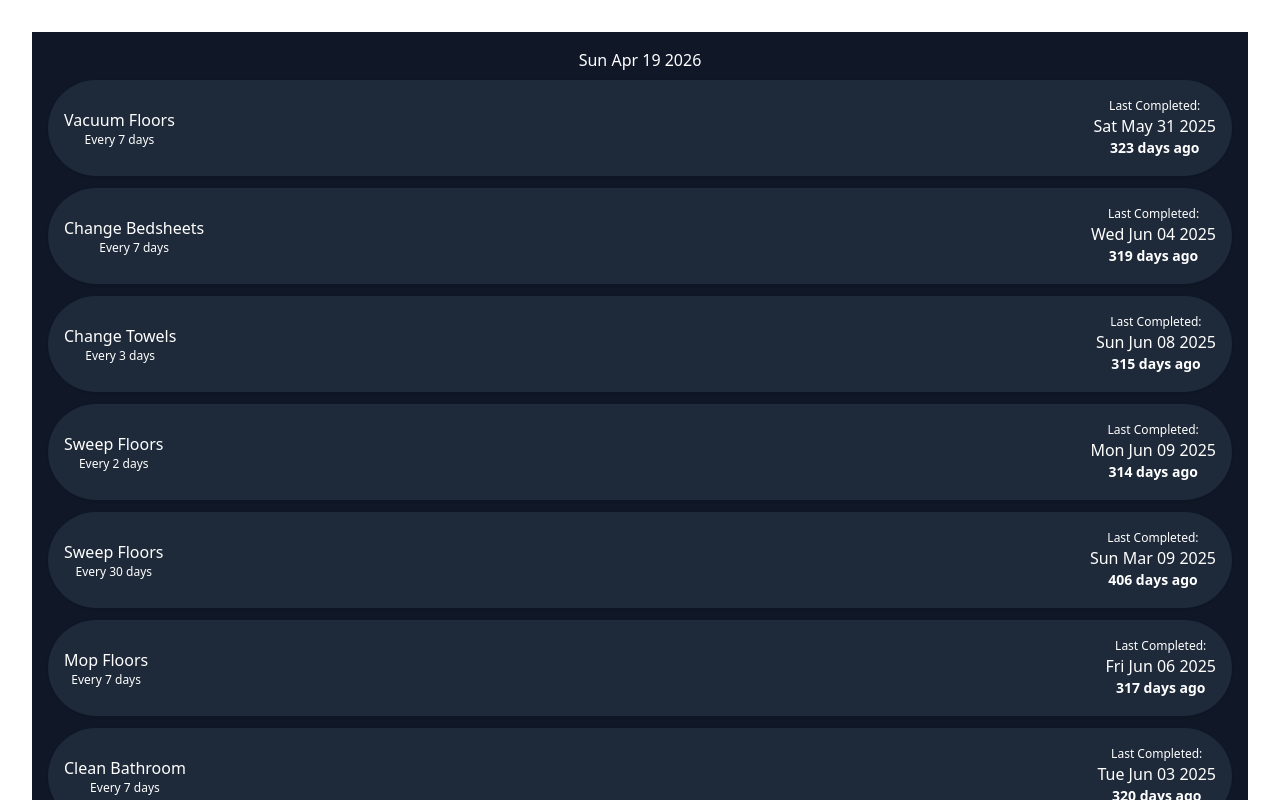
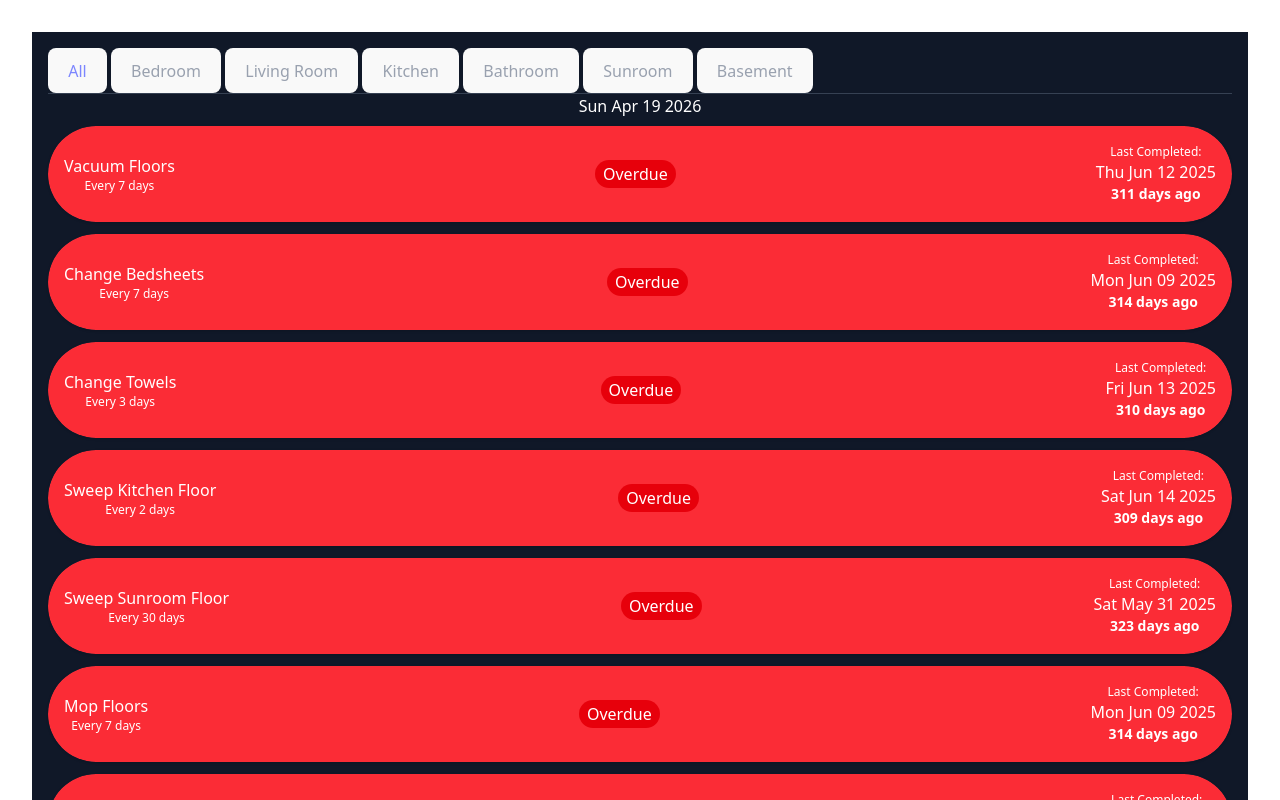
Before and after one commit to 4IRL/chores4irl, a React (Vite) app in the folder frontend/: page / in a window 1280 px wide. Shown: the top 800 px of the page. Built offline with nearby package versions, Linux system fonts and the light colour scheme.

Commit message:
Got distracted from sort and focused on category tabbing, oops. Currently, inappropriately, requires two clicks to filter

```diff
--- a/frontend/src/App.tsx
+++ b/frontend/src/App.tsx
@@ -1,28 +1,31 @@
 import { useEffect, useState } from 'react';
-import { differenceInDays } from 'date-fns';
+import { addDays, differenceInDays } from 'date-fns';
 
 import ChoreList from './components/ChoreList';
 import AddChoreButton from './components/AddChoreButton';
+import NavBar from './components/NavBar';
 
-import { data } from './assets/database';
+import { choreData } from './assets/database';
 
 import type { Chore } from '@customTypes/SharedTypes';
+import { data } from 'autoprefixer';
 
 
 function App() {
 
+  const database = choreData as Chore[];
   const today: Date = new Date();
 
   // Extract unique categories from data
   const uniqueCategories = Array.from(
-    new Set(data.flatMap(chore => chore.category.map(cat => cat.trim())))
+    new Set(database.flatMap(chore => chore.category.map(cat => cat.trim())))
   );
 
   // State Variables
   //
   // Sample data, TODO: pull from Express
   // const [chores, setChores] = useState<Chore[]>([]);
-  const [chores, setChores] = useState(data);
+  const [chores, setChores] = useState(database);
   // Simulation of days passing
   const [day, setDay] = useState(today);
   // State for selected category, default to first unique category
@@ -31,46 +34,19 @@ function App() {
   // Simulate time passage (only for demo purposes)
   useEffect(() => {
     const timer = setTimeout(() => {
-      const nextDate = new Date(day.getDate() + 1);
+      const nextDate = addDays(day, 1);
       setDay(nextDate);
 
-      // const incrementedTasks = chores.map(chore => {
-      //   const newDaysSince = chore.daysSince + 1;
-      //   const newProgress = Math.min((newDaysSince / chore.frequency) * 100, 100);
-      //   return { ...chore, daysSince: newDaysSince, progress: newProgress };
-      // })
-      // const orderedTasks = sortChores(incrementedTasks)
-
-      // setChores(orderedTasks);
-      setChores(
-        sortChores(
-          chores.map(chore => {
-            const newDaysSince = differenceInDays(nextDate, chore.dateLastCompleted);
-            const newProgress = Math.min((newDaysSince / chore.frequency) * 100, 100);
-            return { ...chore, progress: newProgress };
-          })
-        )
-      );
+      setChores(sortChores(chores));
     }, 30000);
 
     return () => clearTimeout(timer);
   }, [chores]);
 
-  // Reset chore timer
-  const resetTask = (id: number) => {
-    setChores(
-      sortChores(
-        chores.map(chore => (
-          chore.id === id ? { ...chore, dateLastCompleted: day, progress: 0 } : chore
-        ))
-      )
-    );
-  };
-
-  function getChorePriority(chore: Chore, alpha: number): number {
+  function getChorePriority(chore: Chore, maxDuration: number, maxDaysSince: number, alpha: number): number {
     // Normalize both fields to the same scale (e.g., 0 to 1)
-    const normalizedDuration = chore.duration;
-    const normalizedDaysSince = differenceInDays(new Date(day), chore.dateLastCompleted);
+    const normalizedDuration: number = chore.duration / maxDuration;
+    const normalizedDaysSince: number = differenceInDays(day, chore.dateLastCompleted) / maxDaysSince;
 
     // Lower score = higher priority
     // alpha is the weight for duration, (1-alpha) for daysSince
@@ -78,20 +54,50 @@ function App() {
   }
 
   function sortChores(chores: Chore[], alpha = 0.7): Chore[] {
+    const choreDurations: number[] = chores.map(chore => chore.duration);
+    const maxDuration: number = Math.max(...choreDurations);
+
+    const choreDaysSince: number[] = chores.map(chore => differenceInDays(day, chore.dateLastCompleted));
+    const maxDaysSince: number = Math.max(...choreDaysSince);
+
+
     return chores.slice().sort((a, b) => {
-      const aScore = getChorePriority(a, alpha);
-      const bScore = getChorePriority(b, alpha);
+      const aScore = getChorePriority(a, maxDuration, maxDaysSince, alpha);
+      const bScore = getChorePriority(b, maxDuration, maxDaysSince, alpha);
       return aScore - bScore;
     });
   }
+
   // Sorts chores by lastAssigned date value in Meal Object. TODO: update `...chores` with database input
   const sortedTasks = [...chores].sort((a, b) => {
     return new Date(a.duration).getDate() / (1 + new Date(b.dateLastCompleted).getDate());
   });
 
+  // Filter chores by chore.category
+  const filteredTasks = database.filter(chore => chore.category.includes(selectedCategory) || selectedCategory === 'all');
+  const handleFilterChange = (category: string) => {
+    console.log(`Filtering by category: ${category}`);
+    setSelectedCategory(category);
+    setChores(filteredTasks);
+    console.log({chores});
+  }
+
+  // Reset chore timer
+  // const resetTask = () => {
+  //   setChores(
+  //     sortChores(
+  //       chores.map(chore => (
+  //         chore.id === id ? { ...chore, dateLastCompleted: day, progress: 0 } : chore
+  //       ))
+  //     )
+  //   );
+  // };
+
   return (
     <div className="App">
       <div className="mx-auto p-4 bg-gray-900 min-h-screen">
+
+        <NavBar categories={uniqueCategories} selectedCategory={selectedCategory} onClick={handleFilterChange} />
 
         {/* Hidden simulation status for debugging */}
         <div className="text-s text-white mb-2">
@@ -101,7 +107,9 @@ function App() {
         {/* Task list */}
         <ChoreList
           chores={chores}
-          onClick={resetTask} />
+          today={day}
+        // onClick={resetTask}
+        />
 
         {/* Add Task button */}
         <div className="mt-6 flex justify-center">
--- a/frontend/src/assets/database.ts
+++ b/frontend/src/assets/database.ts
@@ -1,12 +1,12 @@
 import type { Chore } from '@customTypes/SharedTypes';
 
 // Sample data, TODO: pull from Express
-export const data: Chore[] = [
+export const choreData: Chore[] = [
     {
         id: 1,
         name: 'Vacuum Floors',
         category: ['Bedroom', 'Living Room', 'Kitchen'],
-        dateLastCompleted: new Date("2025-05-31"),
+        dateLastCompleted: new Date("2025-06-12"),
         duration: 20,
         frequency: 7,
         hidden: false,
@@ -14,8 +14,8 @@ export const data: Chore[] = [
     {
         id: 2,
         name: 'Change Bedsheets',
-        category: ['bedroom'],
-        dateLastCompleted: new Date("2025-06-04"),
+        category: ['Bedroom'],
+        dateLastCompleted: new Date("2025-06-09"),
         duration: 10,
         frequency: 7,
         hidden: false,
@@ -24,25 +24,25 @@ export const data: Chore[] = [
         id: 3,
         name: 'Change Towels',
         category: ['Bathroom'],
-        dateLastCompleted: new Date("2025-06-08"),
+        dateLastCompleted: new Date("2025-06-13"),
         duration: 2,
         frequency: 3,
         hidden: false,
     },
     {
         id: 4,
-        name: 'Sweep Floors',
+        name: 'Sweep Kitchen Floor',
         category: ['Kitchen'],
-        dateLastCompleted: new Date("2025-06-09"),
+        dateLastCompleted: new Date("2025-06-14"),
         duration: 3,
         frequency: 2,
         hidden: false,
     },
     {
         id: 5,
-        name: 'Sweep Floors',
+        name: 'Sweep Sunroom Floor',
         category: ['Sunroom'],
-        dateLastCompleted: new Date("2025-03-09"),
+        dateLastCompleted: new Date("2025-05-31"),
         duration: 7,
         frequency: 30,
         hidden: false,
@@ -51,7 +51,7 @@ export const data: Chore[] = [
         id: 6,
         name: 'Mop Floors',
         category: ['Kitchen'],
-        dateLastCompleted: new Date("2025-06-06"),
+        dateLastCompleted: new Date("2025-06-09"),
         duration: 45,
         frequency: 7,
         hidden: false,
@@ -60,7 +60,7 @@ export const data: Chore[] = [
         id: 7,
         name: 'Clean Bathroom',
         category: ['Bathroom'],
-        dateLastCompleted: new Date("2025-06-03"),
+        dateLastCompleted: new Date("2025-06-10"),
         duration: 60,
         frequency: 7,
         hidden: false,
--- a/frontend/src/components/ChoreList.tsx
+++ b/frontend/src/components/ChoreList.tsx
@@ -4,17 +4,19 @@ import ChoreTimerBar from './ChoreTimerBar';
 
 type ChoreListProps = {
   chores: Chore[];
-  onClick: (id: number) => void;
+  today: Date;
+  // onClick: (id: number) => void;
 };
 
-const ChoreList = ({ chores, onClick }: ChoreListProps) => {
+const ChoreList = ({ chores, today }: ChoreListProps) => {
   return (
     <div className="space-y-3">
       {chores.map(chore => (
         <div key={chore.id}>
           <ChoreTimerBar
             chore={chore}
-            onClick={onClick}
+            today={today}
+            // onClick={onClick}
           />
         </div>
       ))}
--- a/frontend/src/components/ChoreTimerBar.tsx
+++ b/frontend/src/components/ChoreTimerBar.tsx
@@ -1,14 +1,24 @@
-import { useMemo } from 'react';
+import { useMemo, useState } from 'react';
 import { differenceInDays } from 'date-fns';
 
 import type { Chore } from '@customTypes/SharedTypes';
 
 type ChoreTimerBarProps = {
   chore: Chore;
-  onClick: (id: number) => void;
+  today: Date;
+  // onClick: (id: number) => void;
 };
 
-const ChoreTimerBar = ({ chore, onClick }: ChoreTimerBarProps) => {
+const ChoreTimerBar = ({ chore, today }: ChoreTimerBarProps) => {
+  // Simulation of days passing
+  const [dateLastCompleted, setDateLastCompleted] = useState(chore.dateLastCompleted);
+
+  const daysSince = useMemo(() => {
+    return differenceInDays(today, dateLastCompleted);
+  }, [today, dateLastCompleted]);
+
+  const progress = Math.min(daysSince / chore.frequency, 1) * 100;
+
   // Get progress bar color based on percentage (always 50% transparent)
   const getProgressColor = (percentage: number) => {
     if (percentage < 50) return 'bg-green-500 bg-opacity-50';
@@ -16,27 +26,22 @@ const ChoreTimerBar = ({ chore, onClick }: ChoreTimerBarProps) => {
     return 'bg-red-500 bg-opacity-50';
   };
 
-  const progressBarColor: string = getProgressColor(chore.progress);
+  const progressBarColor: string = getProgressColor(progress);
 
-  const daysSince = useMemo(() => {
-    const lastCompleted = new Date(chore.dateLastCompleted);
-    const today = new Date();
-
-    // Clear time for accurate diff
-    lastCompleted.setHours(0, 0, 0, 0);
-    today.setHours(0, 0, 0, 0);
-
-    return differenceInDays(today, lastCompleted);
-  }, [chore.dateLastCompleted]);
+  // Reset chore timer
+  // This may need to bubble back up. I want the chores to resort after clicks
+  const resetTask = () => {
+    setDateLastCompleted(today)
+  };
 
   return (
     <div
       className="relative h-24 w-full bg-gray-800 rounded-full shadow cursor-pointer overflow-hidden"
-      onClick={() => onClick(chore.id)}
+      onClick={() => resetTask()}
     >
       <div
         className={`absolute left-0 top-0 h-full ${progressBarColor} rounded-full transition-all duration-300 ease-in-out`}
-        style={{ width: `${chore.progress}%` }}
+        style={{ width: `${progress}%` }}
       ></div>
 
       <div className="absolute inset-0 px-4 flex items-center justify-between">
@@ -48,7 +53,7 @@ const ChoreTimerBar = ({ chore, onClick }: ChoreTimerBarProps) => {
           </div>
         </div>
 
-        {chore.progress >= 100 &&
+        {progress >= 100 &&
           <div className="text-white bg-red-600 px-2 py-0.5 font-medium rounded-full">
             Overdue
           </div>
@@ -56,7 +61,7 @@ const ChoreTimerBar = ({ chore, onClick }: ChoreTimerBarProps) => {
 
         <div className="font-medium text-white ">
           <div className="text-xs text-white text-opacity-80">Last Completed: </div>
-          {chore.dateLastCompleted.toDateString()}
+          {dateLastCompleted.toDateString()}
 
           <div className="text-xs text-white text-opacity-80">
             <div className="text-white text-sm font-bold">
--- /dev/null
+++ b/frontend/src/components/NavBar.tsx
@@ -0,0 +1,32 @@
+type NavBarProps = {
+    categories: string[];
+    selectedCategory: string;
+    onClick: (category: string) => void;
+};
+
+function NavBar({ categories, selectedCategory, onClick }: NavBarProps) {
+    return (
+        <div id="NavBar" className="border-b border-gray-700">
+            <div className="container mx-auto flex space-x-1">
+                <button
+                    key="all"
+                    className={`px-6 py-4 font-medium flex items-center ${selectedCategory === "all" ? 'border-b-2 border-indigo-500 text-indigo-400' : 'text-gray-400 hover:text-gray-200'}`}
+                    onClick={() => onClick("all")}
+                >
+                    All
+                </button>
+                {categories.map((category: string, i: number) => (
+                    <button
+                        key={i}
+                        className={`px-6 py-4 font-medium flex items-center ${selectedCategory === category ? 'border-b-2 border-indigo-500 text-indigo-400' : 'text-gray-400 hover:text-gray-200'}`}
+                        onClick={() => onClick(category)}
+                    >
+                        {category}
+                    </button>
+                ))}
+            </div>
+        </div>
+    )
+}
+
+export default NavBar;
```
